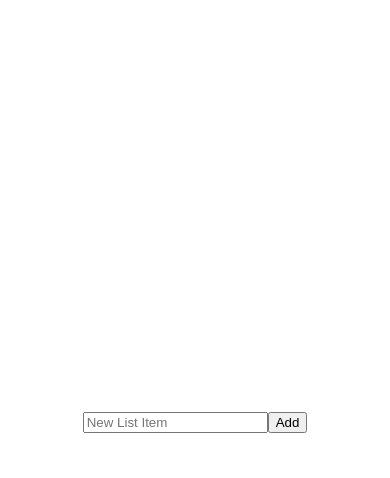
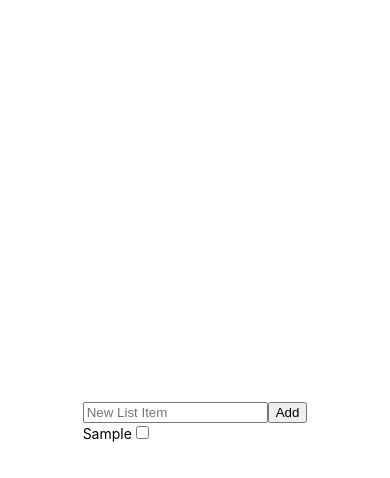
Before and after one commit to Kirapants07/INF657_Assignment_1, a React Native app: screen / in a window 390 px wide. Both pictures are taken after typing "Sample" into the empty fields and a click on the button "Add". Shown: the top 478 px of the page. Built offline with nearby package versions, Linux system fonts and the light colour scheme.

Commit message:
Add new items is working

```diff
--- a/App.js
+++ b/App.js
@@ -10,10 +10,8 @@ export default function App() {
     <View style={styles.container}>
       <Text>
         <TodoApp />
-        {/* <TodoList /> */}
       </Text>
-      {/* <StatusBar style="auto" /> */}
-
+      <StatusBar style="auto" />
     </View>
   );
 }
--- a/components/Task.js
+++ /dev/null
@@ -1,22 +0,0 @@
-import React, { useState } from 'react'
-
-//child of TodoList
-//Layout for a single Task
-export default function Task({description}) {
-const [checked, setChecked] = useState(false); //useState for checkbox. Initial is false
-
-const handleChange = () => {
-  setChecked(!checked); //toggle between true and false
-};
-
-  return (
-    <div>
-        {description}
-        <input
-          type="checkbox"
-          checked={checked}
-          onChange={handleChange}
-        />
-    </div>
-  );
-}
--- a/components/TodoApp.js
+++ b/components/TodoApp.js
@@ -1,20 +1,20 @@
 import React, { useState } from 'react'
-import TodoList from './TodoList'
+import TodoList from './TodoList';
 
 //Parent of TodoList
 //Renders a TodoList component and a form to add new todo items
 export default function TodoApp() {
     const [input, setInput] = useState('');
-    const [todoItems, setTodoItems] = useState([]);
+    const [todo, setTodo] = useState([]);
 
     const handleChange = e => {
         setInput(e.target.value);
     };
     const handleSubmit = e => {
         e.preventDefault();
-        setTodoItems([input, ...todoItems]);
+        setTodo([input, ...todo]);
         setInput('');
-        console.log(todoItems);
+        console.log(todo);
     };
 
   return (
@@ -25,7 +25,13 @@ export default function TodoApp() {
             <button>Add</button>
         </form>
         {/* Display all todo items */}
-        <TodoList description = {todoItems} />
+
+        {todo.map((task, index) => (
+            <TodoList
+                description = {task}
+                key = {index}
+            />
+        ))}
     </>
   )
 }
--- a/components/TodoList.js
+++ b/components/TodoList.js
@@ -1,19 +1,23 @@
 import React, { useState } from 'react'
-import Task from './Task';
 
-//child of TodoApp, parent of Task
+//child of TodoList
+//Layout for a single Task
 export default function TodoList({description}) {
+  const [todo, settodo] = useState([]); //array of todo items. Blank to start
+  const [checked, setChecked] = useState(false); //useState for checkbox. Initial is false
 
-    const [todo, settodo] = useState([]); //array of todo items. Blank to start
+  const handleChange = () => {
+    setChecked(!checked); //toggle between true and false
+  };
 
-    return (
-        <div>
-            {/* map each array item to a prop */}
-            {todo.map((task) => (
-                <Task
-                    description = {task.description}
-                />
-            ))}
-        </div>
-  )
+  return (
+    <div>
+        {description}
+        <input
+          type="checkbox"
+          checked={checked}
+          onChange={handleChange}
+        />
+    </div>
+  );
 }
```
Also changed, not shown: components/TodoListOLD.js (added, +20 -0 lines).
